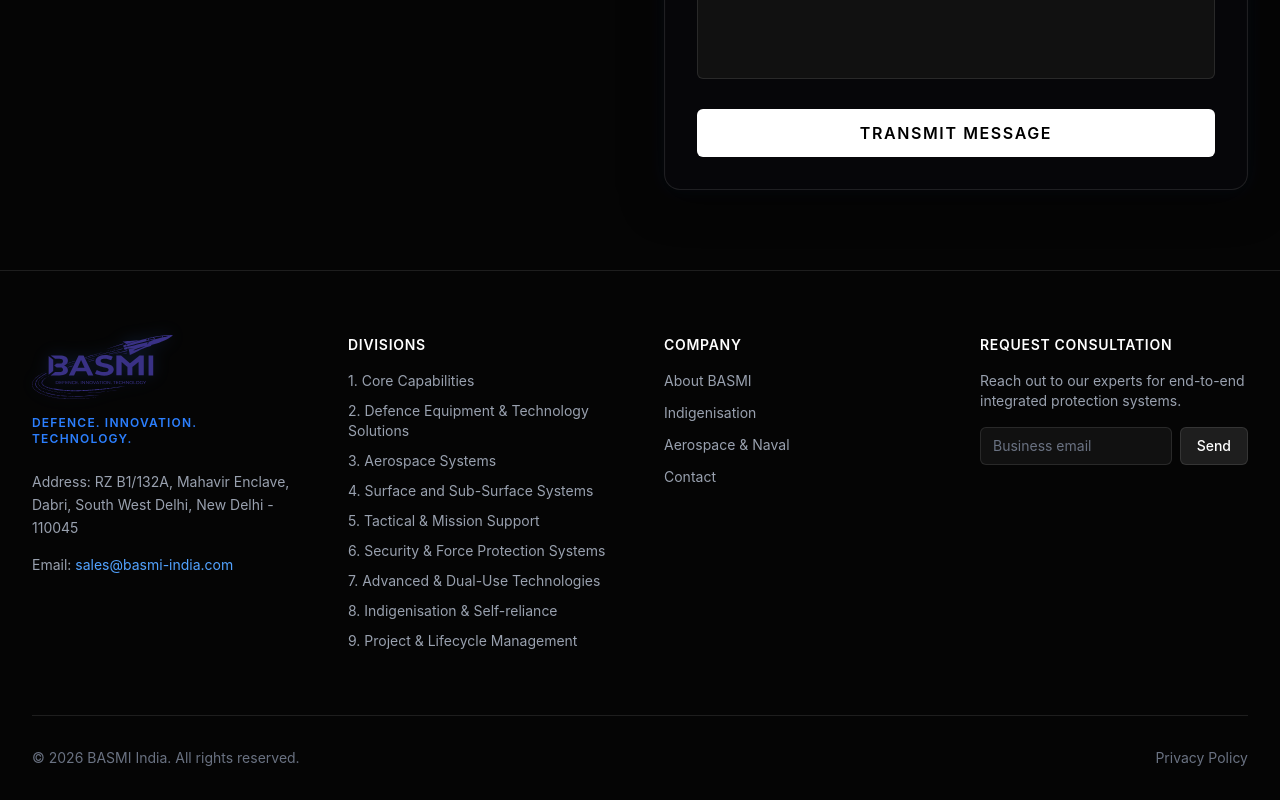
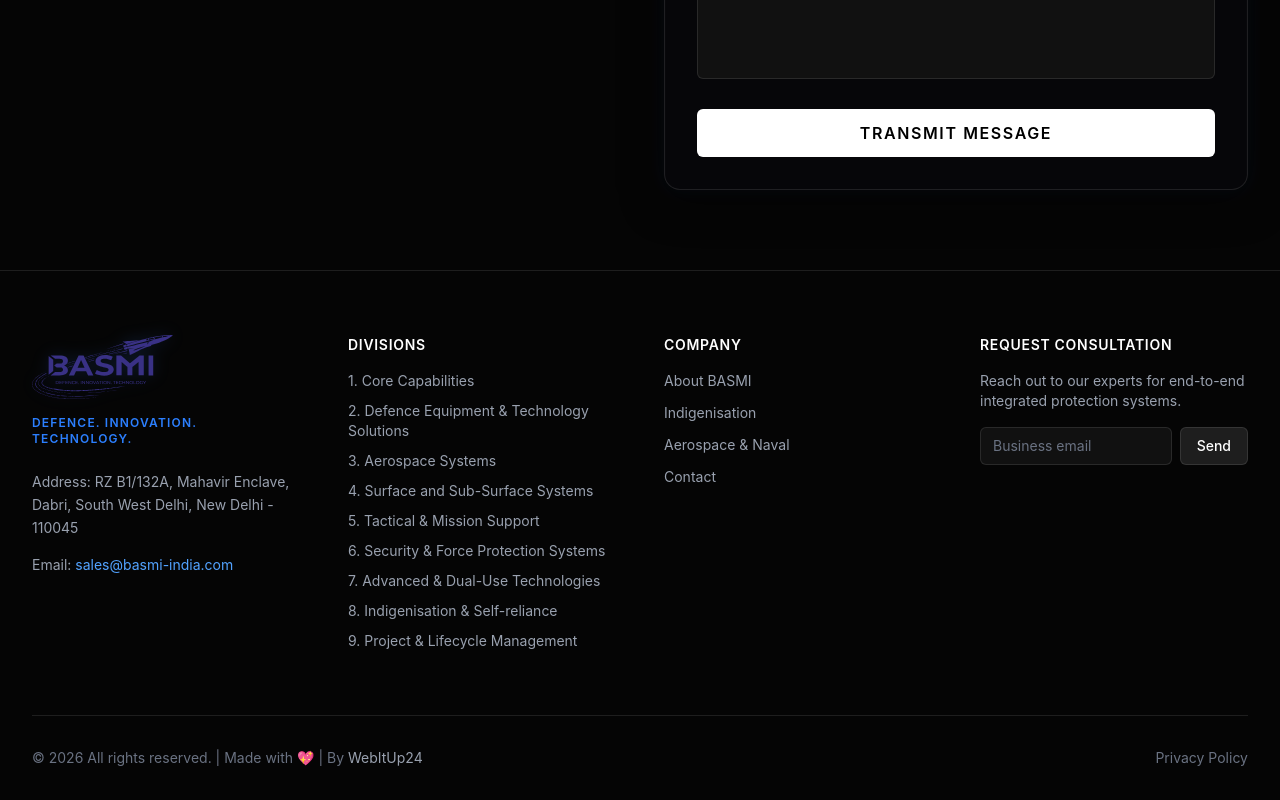
Before and after one commit to YouKnowPrem/BASMI-test1, a React (Vite) app: page /contact in a window 1280 px wide. Shown: the part 762-1562 px from the top of the page. Built offline with nearby package versions, Linux system fonts and the light colour scheme.

Commit message:
chore: update footer copyright and link styling

```diff
--- a/src/components/Footer.tsx
+++ b/src/components/Footer.tsx
@@ -91,7 +91,15 @@
         {/* BOTTOM METADATA & COPYRIGHT */}
         <div className="mt-16 pt-8 border-t border-white/10 flex flex-col md:flex-row items-center justify-between">
           <p className="text-sm text-gray-500 mb-4 md:mb-0">
-            &copy; {new Date().getFullYear()} BASMI India. All rights reserved.
+            © 2026 All rights reserved. | Made with 💖 | By{' '}
+            <a
+              href="https://webit24.com"
+              target="_blank"
+              rel="noopener noreferrer"
+              className="text-gray-400 hover:text-white transition-colors duration-200"
+            >
+              WebItUp24
+            </a>
           </p>
           <div className="flex space-x-6 text-sm text-gray-500">
             <Link to="#" className="hover:text-white transition-colors">Privacy Policy</Link>
```
